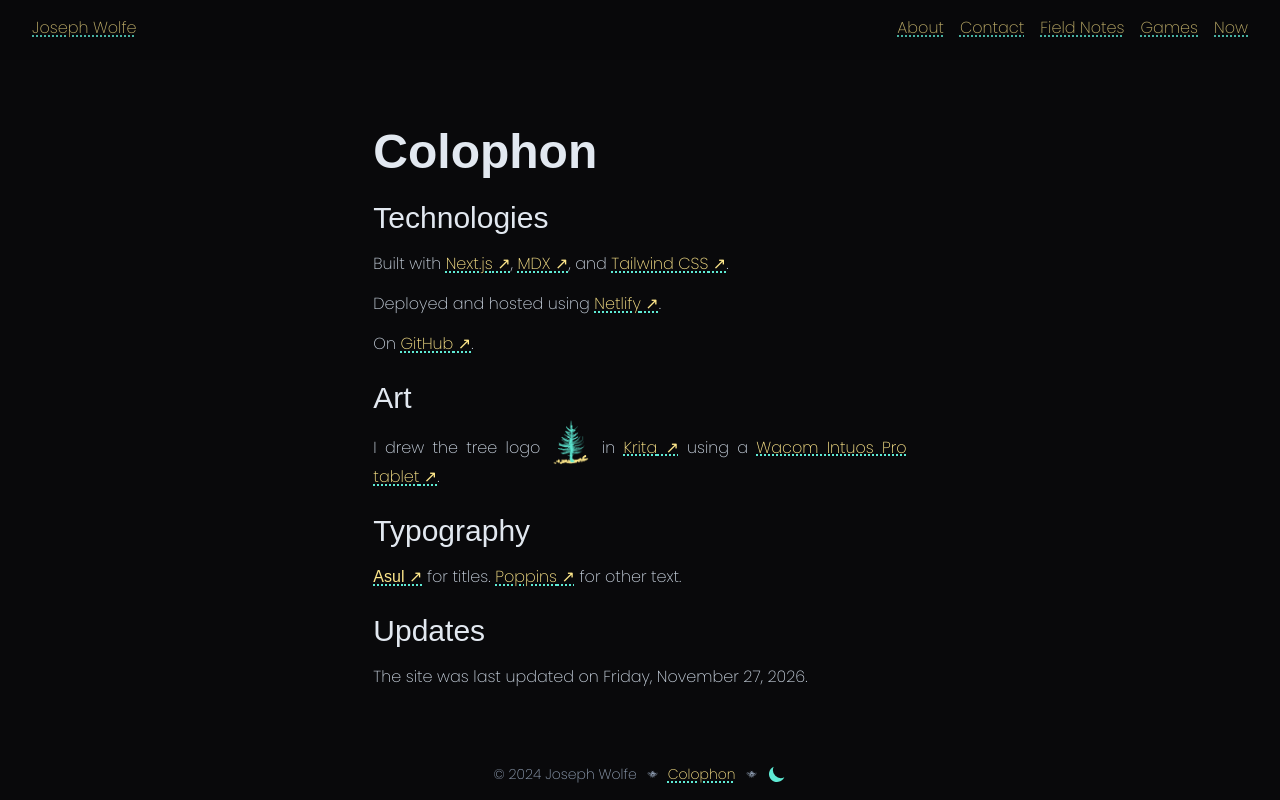
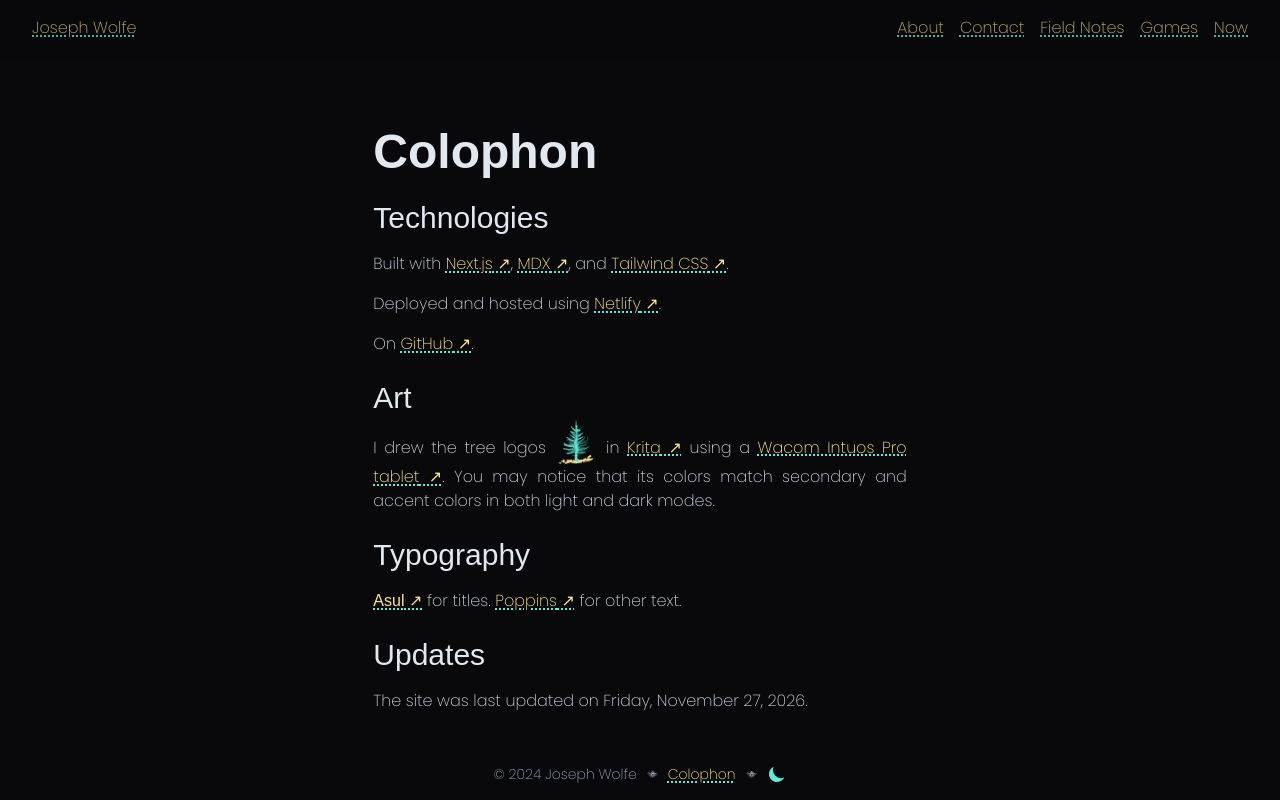
Before and after one commit to CharmedSatyr/personal-website, a Next.js app: page /colophon in a window 1280 px wide. Built offline with nearby package versions, Linux system fonts and the light colour scheme; a web font is replaced by a local one.

Commit message:
More information about tree logo

```diff
--- a/app/colophon/page.mdx
+++ b/app/colophon/page.mdx
@@ -24,8 +24,10 @@
 
 ## Art
 
-I drew the tree logo <Tree /> in [Krita](https://krita.org/en/) using a
+I drew the tree logos <Tree /> in [Krita](https://krita.org/en/) using a
 [Wacom Intuos Pro tablet](https://www.wacom.com/en-us/products/pen-tablets/wacom-intuos-pro).
+You may notice that its colors match secondary and accent colors in both light
+and dark modes.
 
 ## Typography
 
```
